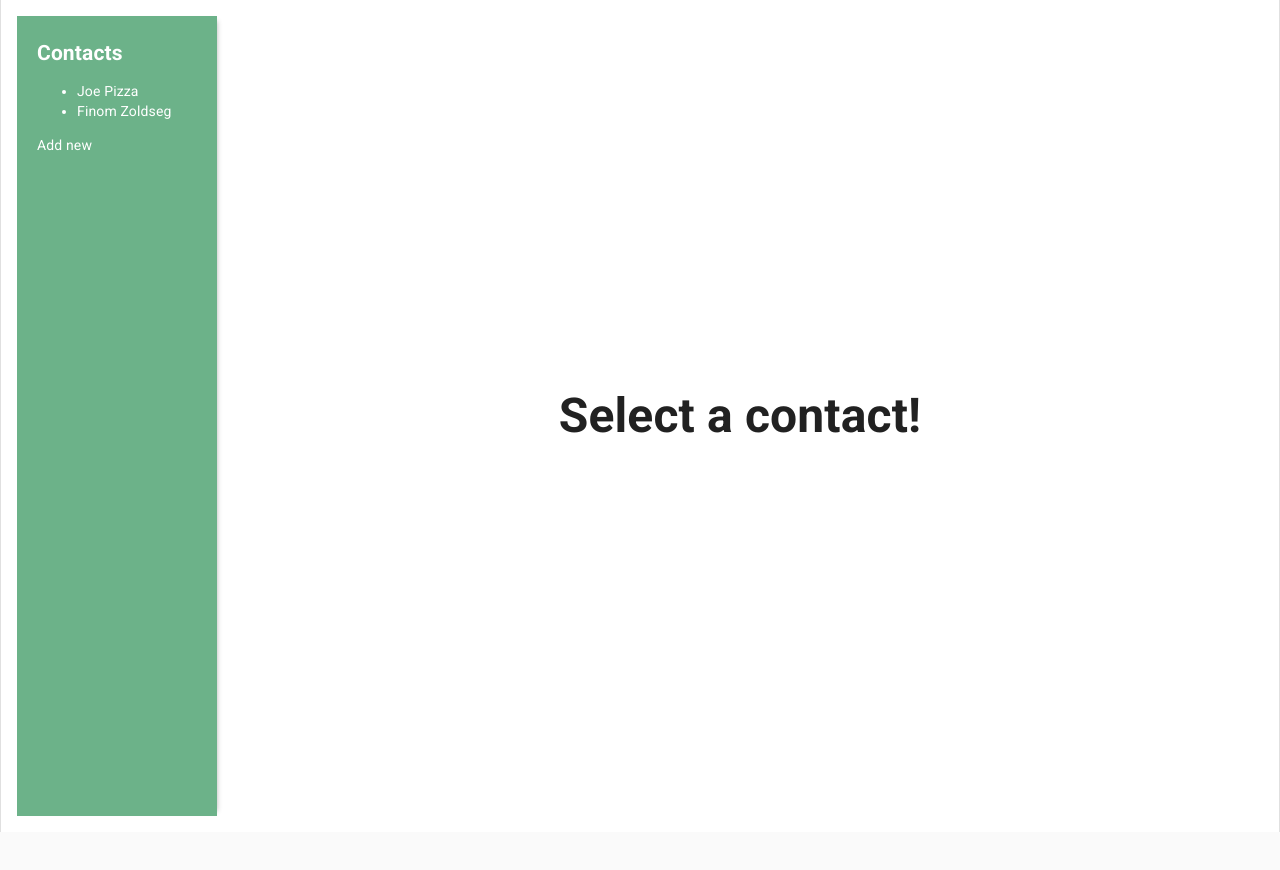
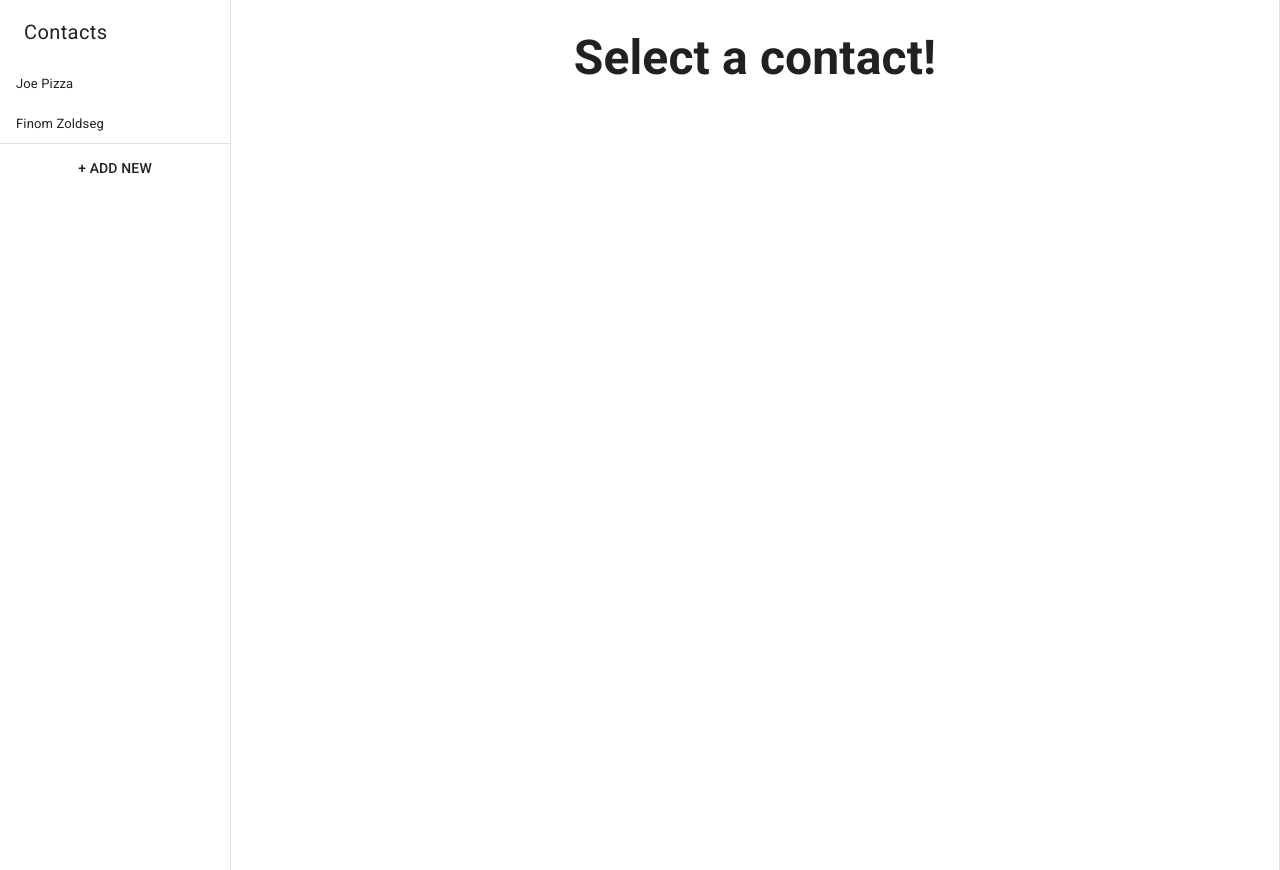
Before and after one commit to RichardOtvos/vue-contact-list, a Vue app: page /details/1#/details in a window 1280 px wide. Shown: the top 870 px of the page. Before the commit the page ends 832 px from the top, so only its background shows below. Built offline with nearby package versions, Linux system fonts and the light colour scheme.

Commit message:
Refactors Contact list to use Material design components

```diff
--- a/src/App.vue
+++ b/src/App.vue
@@ -1,6 +1,9 @@
 <template>
   <div id="app">
     <md-app>
+      <md-app-drawer md-fixed md-permanent="full">
+        <ContactList />
+      </md-app-drawer>
       <md-app-content>
         <router-view />
       </md-app-content>
@@ -9,8 +12,12 @@
 </template>
 
 <script>
+import ContactList from '@/components/ContactList';
 export default {
-  name: 'App'
+  name: 'App',
+  components: {
+    ContactList
+  }
 };
 </script>
 
@@ -26,4 +33,12 @@ body {
 
   color: #2c3e50;
 }
+
+.md-app {
+  height: 100vw;
+}
+
+#app .md-app-drawer {
+  max-width: 230px;
+}
 </style>
--- a/src/components/ContactList.vue
+++ b/src/components/ContactList.vue
@@ -1,20 +1,23 @@
 <template>
-  <div class="contact-list">
-    <h2>Contacts</h2>
-    <ul>
-      <router-link
+  <div>
+    <md-toolbar class="md-transparent" md-elevation="0">
+      <span class="md-title">Contacts</span>
+    </md-toolbar>
+    <md-list class="md-dense">
+      <md-list-item
         v-for="contact in contactList"
         :key="contact.id"
         tag="li"
         :class="{ active: contact.id === selectedContactId }"
         :to="{ name: 'details', params: { selectedId: contact.id } }"
       >
-        {{ contact.name }}
-      </router-link>
-    </ul>
-    <router-link tag="span" class="add-new-link" :to="{ name: 'newContact' }">
-      Add new</router-link
-    >
+        <span class="md-list-item-text">{{ contact.name }}</span>
+      </md-list-item>
+      <md-divider></md-divider>
+      <md-button tag="span" class="add-new-link" :to="{ name: 'newContact' }">
+        + Add new
+      </md-button>
+    </md-list>
   </div>
 </template>
 
@@ -29,29 +32,4 @@ export default {
 };
 </script>
 
-<style scoped>
-.contact-list {
-  width: 200px;
-  height: 100vh;
-  padding: 10px 20px;
-  background: #6cb289;
-  color: white;
-  box-shadow: 5px 0 5px -5px rgba(0, 0, 0, 0.3);
-}
-
-li {
-  cursor: pointer;
-}
-
-li:hover {
-  text-decoration: underline;
-}
-
-.active {
-  font-weight: bold;
-}
-
-.add-new-link {
-  cursor: pointer;
-}
-</style>
+<style scoped></style>
--- a/src/views/Details.vue
+++ b/src/views/Details.vue
@@ -1,6 +1,5 @@
 <template>
   <div class="contact-details-page">
-    <ContactList />
     <div class="card-holder">
       <ContactCard v-if="selectedContactId" />
       <div class="empty-contact" v-else>
@@ -12,7 +11,6 @@
 
 <script>
 import ContactCard from '@/components/ContactCard.vue';
-import ContactList from '@/components/ContactList.vue';
 import { mapState, mapActions } from 'vuex';
 import { SELECT_CONTACT } from '../store';
 
@@ -25,7 +23,6 @@ export default {
     ...mapActions({ selectContact: SELECT_CONTACT })
   },
   components: {
-    ContactList,
     ContactCard
   }
 };
```
